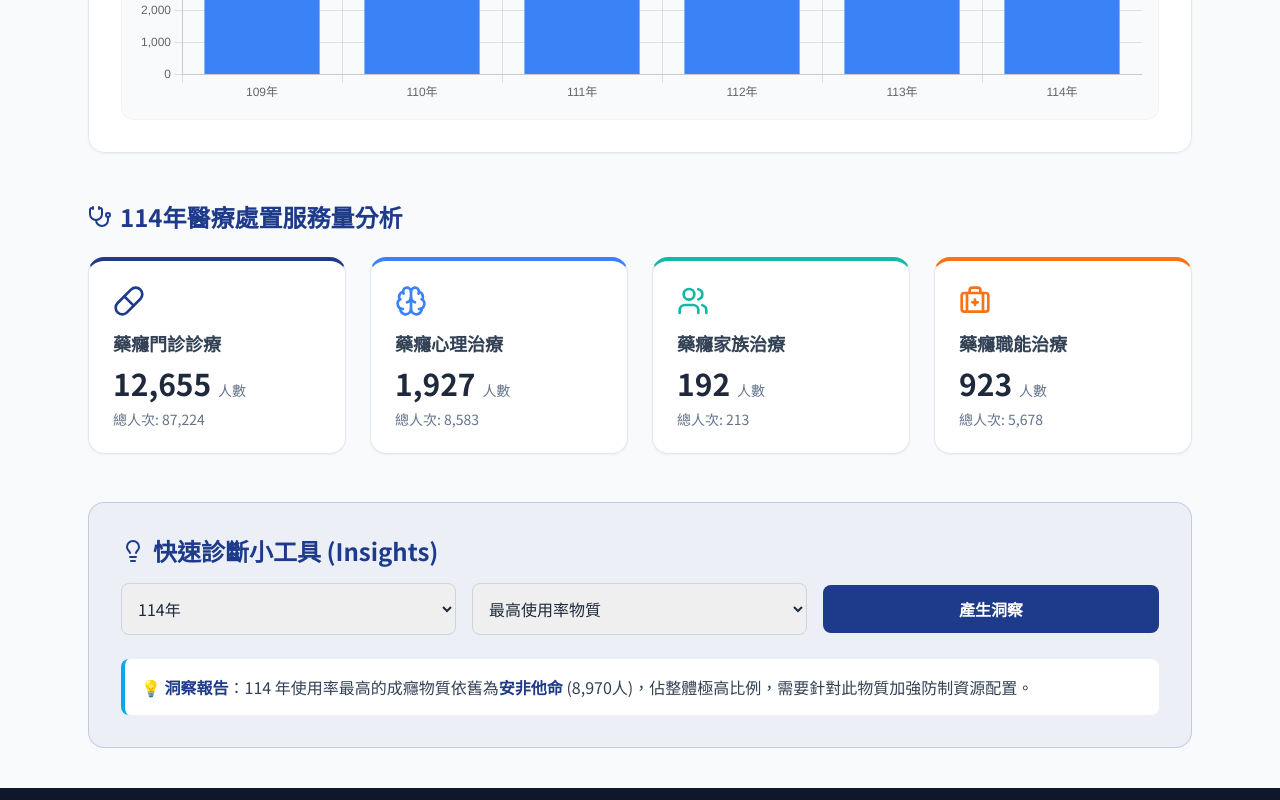
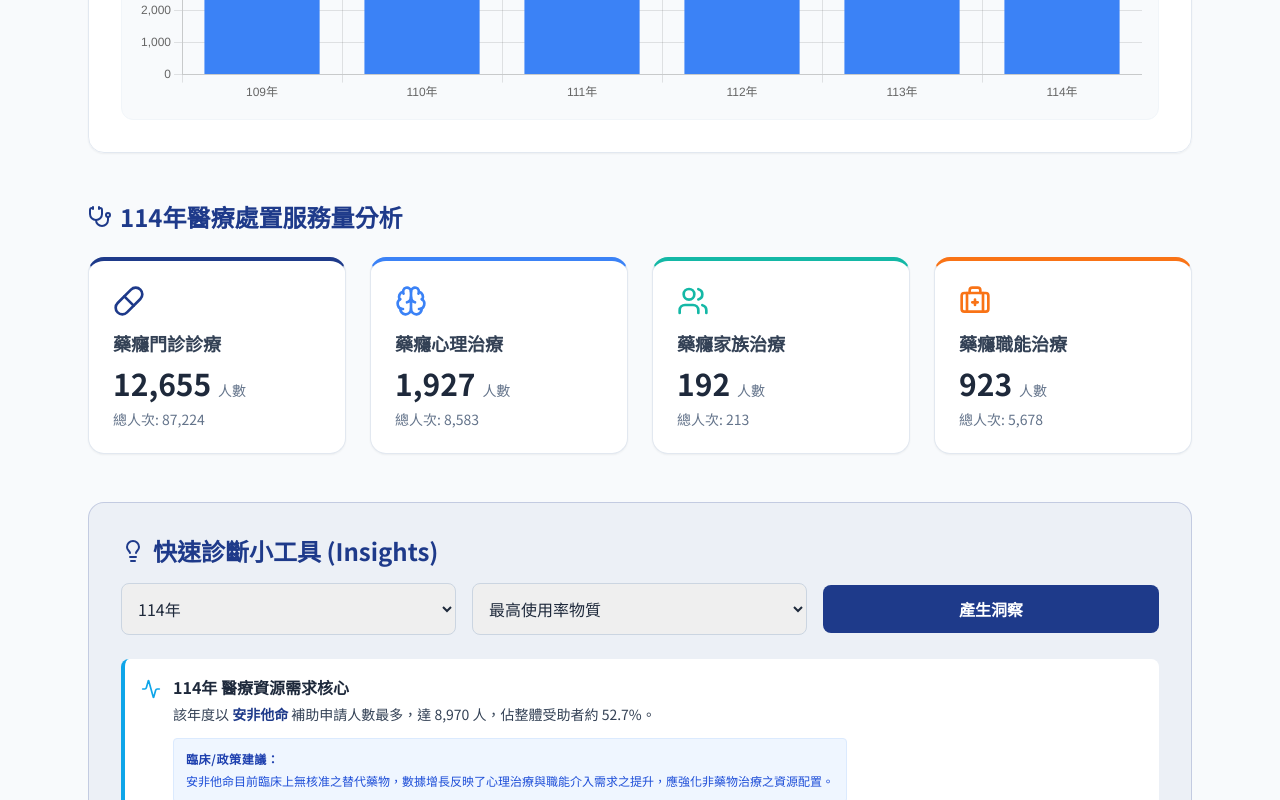
Before and after one commit to FocusCTWu/my-html-page-open, a plain HTML site: page Drug_Addiction_Dashboard_money/Drug_Addiction_Dashboard_v0_6.html in a window 1280 px wide. Both pictures are taken after a click on the button "產生洞察". Shown: the part 1374-2174 px from the top of the page. Drawn offline with nearby package versions, Linux system fonts and the light colour scheme.

Commit message:
Update Drug_Addiction_Dashboard_v0_6.html

```diff
--- a/Drug_Addiction_Dashboard_money/Drug_Addiction_Dashboard_v0_6.html
+++ b/Drug_Addiction_Dashboard_money/Drug_Addiction_Dashboard_v0_6.html
@@ -245,32 +245,80 @@
         // 初始渲染安非他命
         renderDrugChart('amp');
 
-        // 5. 快速診斷小工具邏輯
+// 5. 快速診斷小工具邏輯 - 專業升級版
         function generateInsight() {
-            const year = document.getElementById('insightYear').value;
+            const yearLabel = document.getElementById('insightYear').value; // "109" 或 "114"
             const type = document.getElementById('insightType').value;
             const resultBox = document.getElementById('insightResult');
 
-            let message = "";
-            if (year === "109" && type === "highest_drug") {
-                message = "💡 **洞察報告**：109 年使用率最高的成癮物質為**安非他命** (5,519人)，其次為愷他命 (4,102人)。";
-            } else if (year === "114" && type === "highest_drug") {
-                message = "💡 **洞察報告**：114 年使用率最高的成癮物質依舊為**安非他命** (8,970人)，佔整體極高比例，需要針對此物質加強防制資源配置。";
-            } else if (year === "114" && type === "gender_ratio") {
-                message = "💡 **洞察報告**：114 年總就診人數中，**男性 (14,490人) 遠高於女性 (2,514人)**，顯示男性群體在藥癮問題上具顯著的脆弱性，且主要集中在 45-54 歲區間。";
-            } else {
-                message = "💡 **洞察報告**：該年資料顯示藥癮治療需求呈穩定增長趨勢，門診診療量為最大宗之醫療處置。";
+            // 找出陣列索引 (109年是0, 114年是5)
+            const yearIdx = years.indexOf(yearLabel + '年');
+            const total = totalUsers[yearIdx];
+
+            let title = "";
+            let content = "";
+            let policyNote = "";
+
+            if (type === "highest_drug") {
+                // 動態找出該年受助人數最多的物質
+                const drugs = Object.keys(drugData).map(key => ({
+                    name: drugData[key].label,
+                    count: drugData[key].data[yearIdx],
+                    key: key
+                })).sort((a, b) => b.count - a.count);
+
+                const top = drugs[0];
+                const percentage = ((top.count / total) * 100).toFixed(1);
+
+                title = `${yearLabel}年 醫療資源需求核心`;
+                content = `該年度以 <strong class="text-primary">${top.name}</strong> 補助申請人數最多，達 ${top.count.toLocaleString()} 人，佔整體受助者約 ${percentage}%。`;
+
+                // 臨床政策詮釋
+                if (top.key === 'amp') {
+                    policyNote = "安非他命目前臨床上無核准之替代藥物，數據增長反映了心理治療與職能介入需求之提升，應強化非藥物治療之資源配置。";
+                } else if (top.key === 'her') {
+                    policyNote = "海洛因個案通常與美沙冬/丁基原啡因替代療法（OAT）具高度關聯，數據穩定反映了藥物替代治療方案的覆蓋率。";
+                }
+
+            } else if (type === "gender_ratio") {
+                // 計算性別比
+                const maleTotal = maleAgeData_114.reduce((a, b) => a + b, 0); // 這裡預設用114年，若有各年資料可再擴充
+                const femaleTotal = femaleAgeData_114.reduce((a, b) => a + b, 0);
+                const ratio = (maleTotal / femaleTotal).toFixed(1);
+
+                title = `${yearLabel}年 受助群體性別分析`;
+                content = `該年受助者中，男性人數約為女性的 <strong class="text-primary">${ratio} 倍</strong>。女性受助者比例雖較低，但在臨床上往往面臨更高的社會標籤與共病風險。`;
+                policyNote = "建議針對男性族群加強 45-54 歲中高齡職場穩定計畫；針對女性則應評估家庭功能支援與隱私治療空間之需求。";
             }
 
-            // 支援簡易 Markdown bold 轉換
-            resultBox.innerHTML = message.replace(/\*\*(.*?)\*\*/g, '<strong class="text-primary">$1</strong>');
+            // 計算成長率 (與109年基準比)
+            const growth = (((total - totalUsers[0]) / totalUsers[0]) * 100).toFixed(1);
+            const growthText = yearIdx > 0 ?
+                `<p class="mt-3 text-xs text-slate-400">※ 相較於109年基準，整體補助服務量已成長 ${growth}%。</p>` : "";
+
+            // 渲染結果
+            resultBox.innerHTML = `
+                <div class="flex items-start gap-3">
+                    <div class="mt-1 text-accent"><i data-lucide="activity" class="w-5 h-5"></i></div>
+                    <div>
+                        <h4 class="font-bold text-slate-800 mb-1">${title}</h4>
+                        <p class="text-sm leading-relaxed">${content}</p>
+                        <div class="mt-3 p-3 bg-blue-50 rounded border border-blue-100">
+                            <p class="text-xs font-bold text-blue-800 mb-1 tracking-wider uppercase">臨床/政策建議：</p>
+                            <p class="text-xs text-blue-700 leading-relaxed">${policyNote}</p>
+                        </div>
+                        ${growthText}
+                    </div>
+                </div>
+            `;
+
             resultBox.classList.remove('hidden');
+            lucide.createIcons(); // 重新渲染小圖示
 
-            // 加入淡入動畫
             resultBox.animate([
-                { opacity: 0, transform: 'translateY(-10px)' },
-                { opacity: 1, transform: 'translateY(0)' }
-            ], { duration: 300, fill: 'forwards' });
+                { opacity: 0, transform: 'scale(0.98)' },
+                { opacity: 1, transform: 'scale(1)' }
+            ], { duration: 250, fill: 'forwards' });
         }
     </script>
 </body>
```
